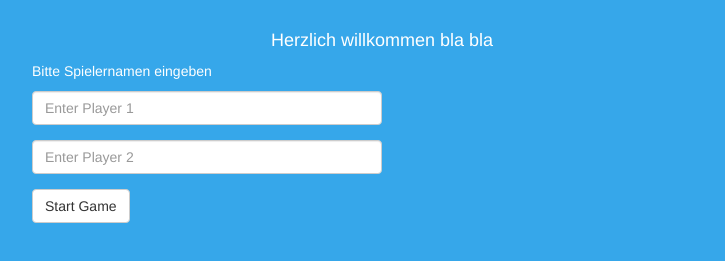
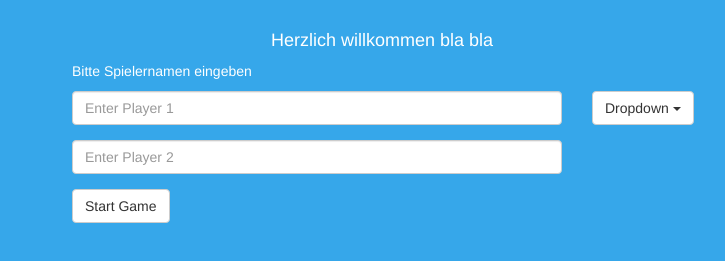
Before and after one commit to SteffenGorenflo/HTWG-Monopoly-Startpage, a website: page webpage/index.html in a window 1280 px wide. Shown: the part 271-532 px from the top of the page, without its empty margins (258-983 px from the left). Drawn offline with nearby package versions, Linux system fonts and the light colour scheme.

Commit message:
dropdown menu

```diff
--- a/webpage/css/main.css
+++ b/webpage/css/main.css
@@ -22,7 +22,6 @@
 
  .monopoly-submit-box {
  	margin: 0 auto;
- 	width: 700px;
  	text-align: left;
  }
 
@@ -31,5 +30,5 @@
  }
 
  .player-form {
- 	width: 50%
+ 	width: 100%
  }
--- a/webpage/index.html
+++ b/webpage/index.html
@@ -21,18 +21,44 @@
 
       <h1 class="text-center monopoly-header">HTWG Monopoly</h1>
       <h4 class="monopoly-sub-header">Herzlich willkommen bla bla</h4>
+      <div class="row">
+        <div class="col-md-2"></div>
+        <div class="col-md-8">
           <div class="monopoly-submit-box">
+            <div class="row">
+
+              <div class="col-md-1"><p>&nbsp;</p></div>
+              <div class="col-md-8">
+                <form role="form">
                   <p>Bitte Spielernamen eingeben</p>
-        <form role="form">
                   <div class="form-group">
                     <input class="form-control player-form" id="player1" placeholder="Enter Player 1">
                   </div>
                   <div class="form-group">
                     <input class="form-control player-form" id="player2" placeholder="Enter Player 2">
                   </div>
+                  <button type="button" class="btn btn-default btn-monopoly-start">Start Game</button>
                 </form>
-        <button type="button" class="btn btn-default btn-monopoly-start">Start Game</button>
-
+              </div>
+              <div class="col-md-3">
+                <p>&nbsp;</p>
+                <div class="dropdown">
+                  <button class="btn btn-default dropdown-toggle" type="button" id="dropdownMenu1" data-toggle="dropdown" aria-expanded="true">
+                    Dropdown
+                    <span class="caret"></span>
+                  </button>
+                  <ul class="dropdown-menu" role="menu" aria-labelledby="dropdownMenu1">
+                    <li role="presentation"><a role="menuitem" tabindex="-1" href="#">Action</a></li>
+                    <li role="presentation"><a role="menuitem" tabindex="-1" href="#">Another action</a></li>
+                    <li role="presentation"><a role="menuitem" tabindex="-1" href="#">Something else here</a></li>
+                    <li role="presentation"><a role="menuitem" tabindex="-1" href="#">Separated link</a></li>
+                  </ul>
+                </div>
+              </div>
+            </div>
+          </div>
+        </div>
+      </div>
       </div>
     </div>
   </div>
```
Lines whose indentation alone changed are shown as unchanged.
